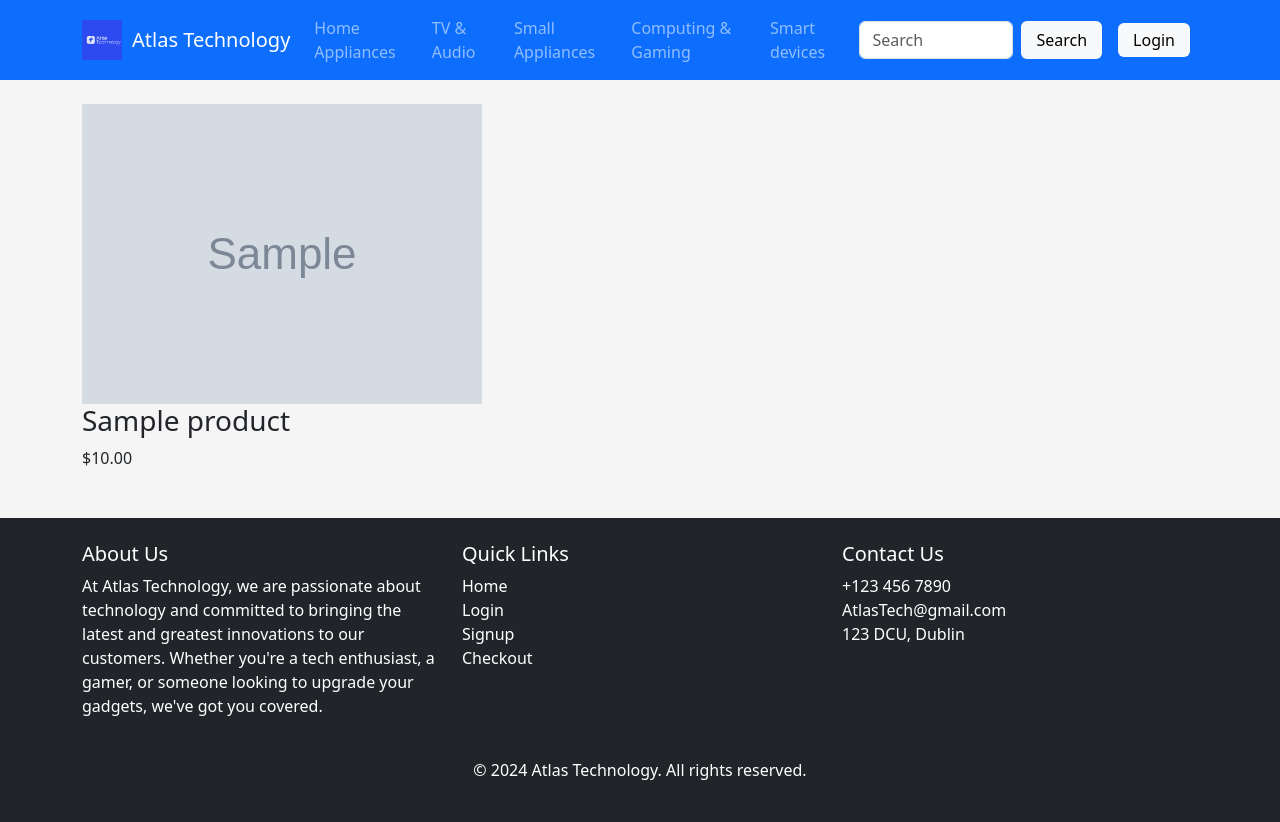
After one commit to eagerr2/IT-ARCH, a Django app: template main/templates/shopbycategory.html in a window 1280 px wide. The commit adds this page. Run offline with Django 4.2, Linux system fonts and the light colour scheme; tables that the repository leaves empty hold one stand-in row (values such as "Sample post"); the template is opened without the code that fills it: values that come from a table or form of the project are taken from there, most other values are stand-ins (such as "Sample title", 1, 10 or a date in 2020); grey boxes marked "Sample" are stand-in pictures.

Commit message:
added the shopbycategory html and view and added the Category choices to the model.

```diff
--- a/main/models.py
+++ b/main/models.py
@@ -8,7 +8,14 @@ class Product(models.Model):
     price = models.DecimalField(max_digits=10, decimal_places=2)
     image = models.ImageField(upload_to='products/')
     description = models.TextField()
-    category = models.CharField(max_length=50)
+    CATEGORY_CHOICES = [('Home Appliances', 'Home Appliances'),
+                        ('TV & Audio', 'TV & Audio'),
+                        ('Small Appliances', 'Small Appliances'),
+                        ('Computing & Gaming', 'Computing & Gaming'),
+                        ('Smart devices', 'Smart devices'),
+                         ]
+
+    category = models.CharField(max_length=50, choices=CATEGORY_CHOICES)
 
     def __str__(self):
         return '{:s}: €{:d}'.format(self.name, self.price)
--- a/main/templates/base.html
+++ b/main/templates/base.html
@@ -22,11 +22,11 @@
             </button>
             <div class="collapse navbar-collapse" id="navbarNav">
                 <ul class="navbar-nav me-auto">
-                    <li class="nav-item"><a class="nav-link" href="#">Home Appliances</a></li>
-                    <li class="nav-item"><a class="nav-link" href="#">TV & Audio</a></li>
-                    <li class="nav-item"><a class="nav-link" href="#">Small Appliances</a></li>
-                    <li class="nav-item"><a class="nav-link" href="#">Computing & Gaming</a></li>
-                    <li class="nav-item"><a class="nav-link" href="#">Smart devices</a></li>
+                    <li class="nav-item"><a class="nav-link" href={% url 'shopbycategory' 'Home Appliances' %}>Home Appliances</a></li>
+                    <li class="nav-item"><a class="nav-link" href={% url 'shopbycategory' 'TV & Audio' %}>TV & Audio</a></li>
+                    <li class="nav-item"><a class="nav-link" href={% url 'shopbycategory' 'Small Appliances' %}>Small Appliances</a></li>
+                    <li class="nav-item"><a class="nav-link" href={% url 'shopbycategory' 'Computing & Gaming' %}>Computing & Gaming</a></li>
+                    <li class="nav-item"><a class="nav-link" href={% url 'shopbycategory' 'Smart devices' %}>Smart devices</a></li>
                 </ul>
                 <form class="d-flex me-3">
                     <input class="form-control" type="search" placeholder="Search">
--- a/main/templates/checkout.html
+++ b/main/templates/checkout.html
@@ -1,7 +1,7 @@
 {% extends 'base.html' %}
 {% load static %}
 
-{% block title %}Sign Up | Atlas Technology{% endblock %}
+{% block title %}Checkout | Atlas Technology{% endblock %}
 
 {% block content %}
 <div class="product-grid">
--- /dev/null
+++ b/main/templates/shopbycategory.html
@@ -0,0 +1,16 @@
+{% extends 'base.html' %}
+{% load static %}
+
+{% block title %}{{ detail }} | Atlas Technology{% endblock %}
+
+{% block content %}
+<div class="product-grid">
+    {% for product in productsbycategory %}
+        <div class="product-card">
+            <img src="{{ product.image.url }}" alt="{{ product.name }}">
+            <h3>{{ product.name }}</h3>
+            <p>${{ product.price }}</p>
+        </div>
+    {% endfor %}
+</div>
+{% endblock %}
--- a/main/urls.py
+++ b/main/urls.py
@@ -6,5 +6,5 @@ urlpatterns = [
     path('login/', views.login_view, name='login'),
     path('signup/', views.signup_view, name='signup'),
     path('checkout/', views.checkout_view, name='checkout'),
-    path('shop/<str:detail>', views.shop_view, name='shop'),
+    path('shop/<str:categorystr>', views.shop_view, name='shopbycategory'),
 ]
```
Also changed, not shown: main/views.py (+6 -3 lines), db.sqlite3, main/migrations/0002_alter_product_category.py (added), main/templates/shop.html (deleted).
